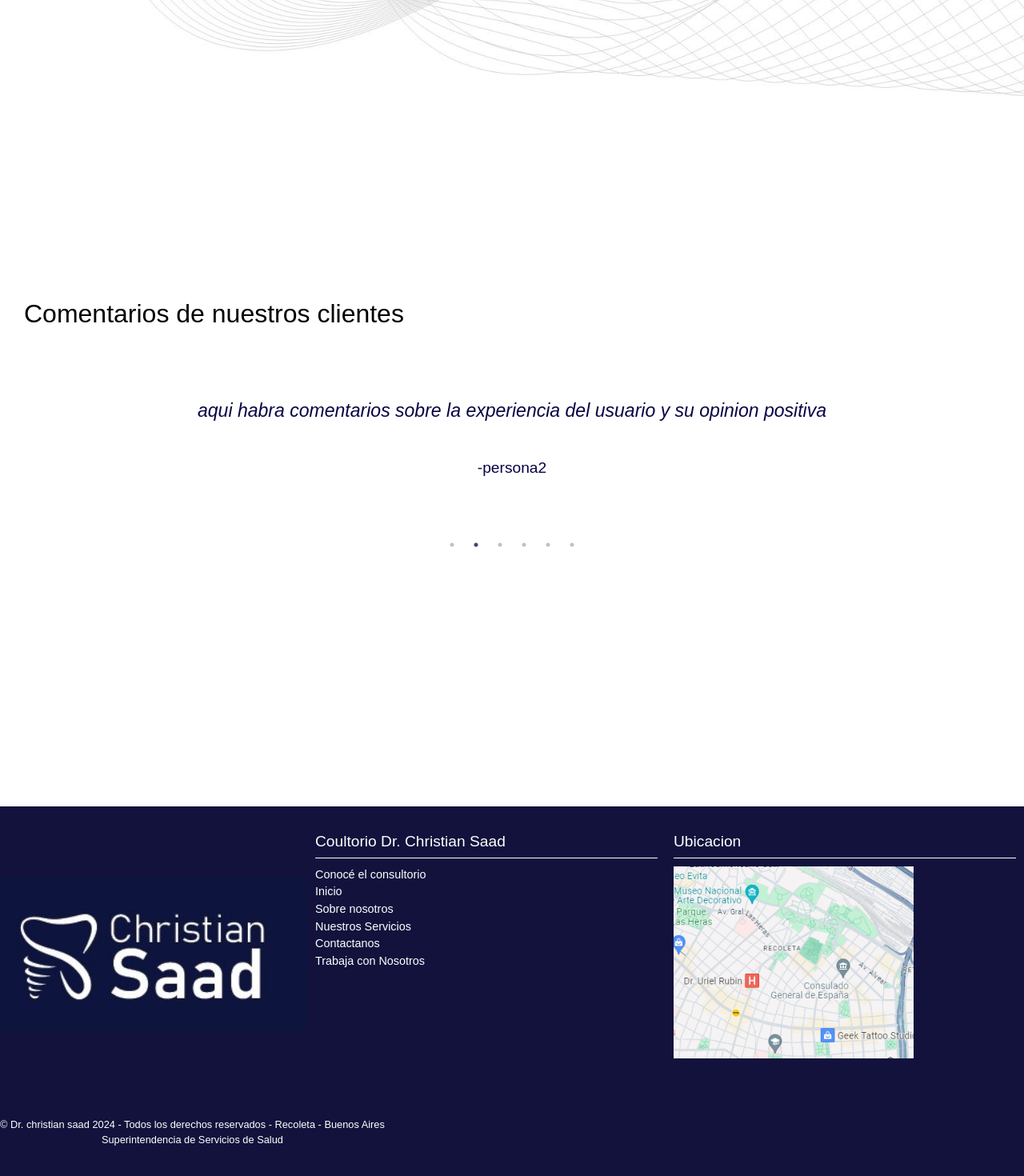
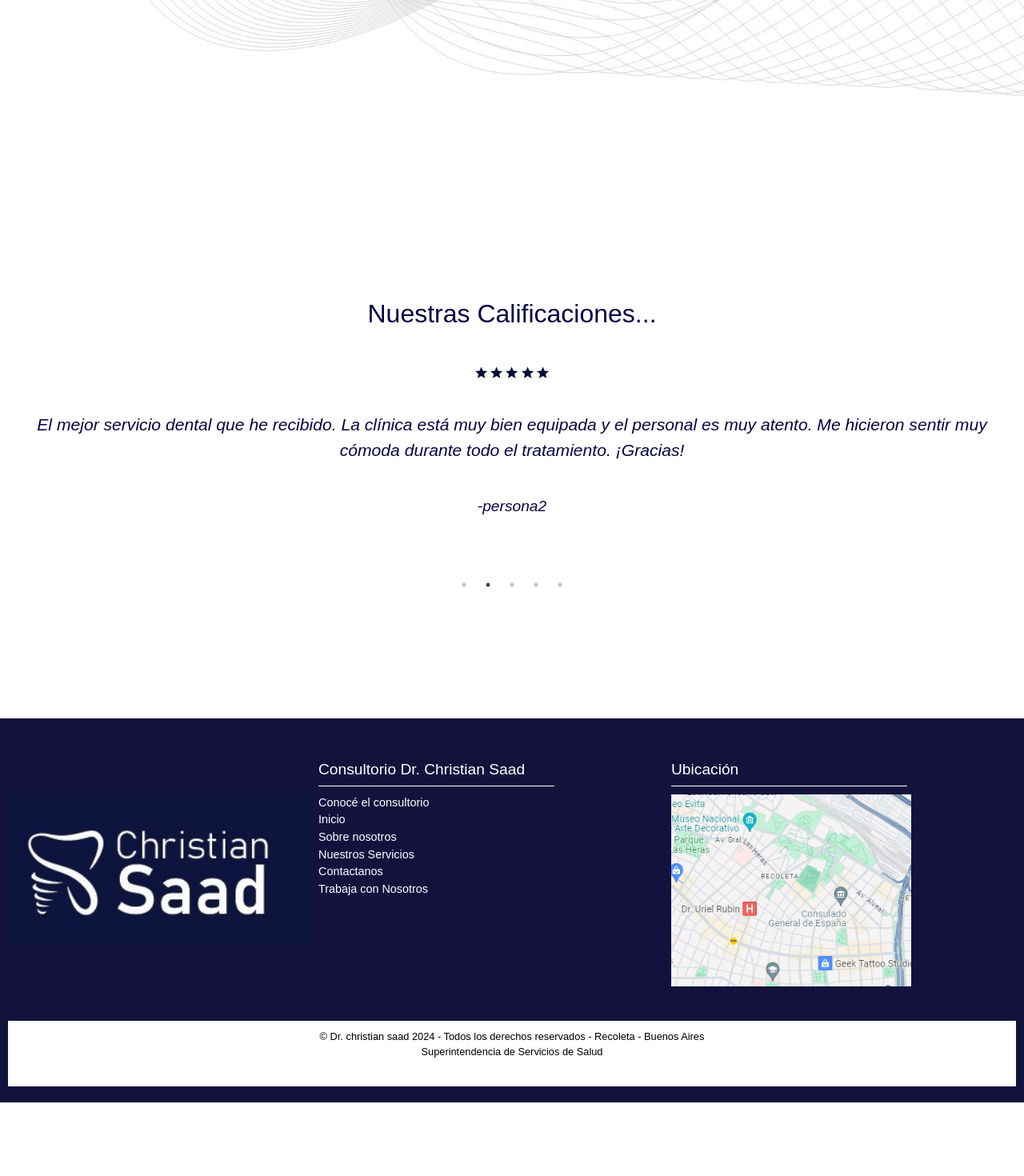
Before and after one commit to FedericoHerreraa/web-odontologia, a React (Vite) app: page / in a window 1280 px wide. Shown: the part 1322-2792 px from the top of the page at 80% size. After the commit the page ends 2700 px from the top, so only its background shows below. Built offline with nearby package versions, Linux system fonts and the light colour scheme.

Commit message:
arreglando carousel

```diff
--- a/src/components/cards/Cards.jsx
+++ b/src/components/cards/Cards.jsx
@@ -1,7 +1,7 @@
 import styles from "/src/components/cards/Cards.module.css";
 import CustomSeparator from "../custom-separator/CustomSeparator";
 import img from "./../../../img/Imagen-consultorio.jpg";
-// import { MdOutlineKeyboardDoubleArrowRight } from "react-icons/md";
+import img2 from './../../../img/relleno.jpg'
 import { ArrowRight } from "lucide-react";
 export const Cards = () => {
   return (
@@ -35,23 +35,11 @@ export const Cards = () => {
             <button className={styles.boton}>Ver más <ArrowRight size={20} strokeWidth={1.7}className={styles.icono}/></button>
           </div>
           <div className={styles.imagen1}>
-            <div>
-              <h2>tratamientos</h2>
-              <p>Ortodoncia</p>
-              <p>Odontologia</p>
-              <p>Blanqueamiento</p>
-            </div>
+
           </div>
         </div>
         <div className={styles.card}>
-          <div className={styles.imagen1}>
-            <div>
-              <h2>tratamientos</h2>
-              <p>Ortodoncia</p>
-              <p>Odontologia</p>
-              <p>Blanqueamiento</p>
-            </div>
-          </div>
+          <img src={img2} alt="" />
           <div>
             <h3>Otro titulo</h3>
             <p className={styles.texto}>
--- a/src/components/cards/Cards.module.css
+++ b/src/components/cards/Cards.module.css
@@ -39,22 +39,9 @@
   position: relative;
 }
 
-.imagen1 div {
-  width: 80%;
-  height: 75%;
-  opacity: 0;
-  visibility: hidden;
-  position: absolute;
-  padding: 10px;
-  transition: opacity 0.5s, visibility 0.5s;
-  background-color: #18143d;
-  color: white;
-}
 
-.imagen1:hover div {
-  opacity: 0.7;
-  visibility: visible;
-}
+
+
 
 .card div{
   padding: 20px;
@@ -66,14 +53,19 @@
 
 .card img {
   box-shadow: 0 4px 6px rgba(0, 0, 0, 0.1);
+  transition: all 0.2s;
+
+}
+.card img:hover{
+  transform: scale(1.1);
 }
 
 .card div h3 {
   /* color: #301277; */
   color: rgb(36, 36, 36);
-  font-size: 2em;
+  font-size: 2.1em;
   margin-bottom: 10px;
-  font-weight: 200;
+  font-weight: 100;
 }
 
 .texto {
--- a/src/components/carousel/SimpleSlider.css
+++ b/src/components/carousel/SimpleSlider.css
@@ -5,22 +5,26 @@
     margin: 0 auto;
     padding: 40px 0;
     overflow: hidden;
-    /* background-color: #08023f; */
     display: flex;
     justify-content: center;
     align-items: center;
 }
+.slick-slide div{
+  display: flex;
+  justify-content: center;
+  color: rgb(3, 8, 56)
 
+}
   .slick-slide {
     text-align: center;
     padding: 10px;
     box-sizing: border-box;
-    height: 300px;
+    height: 350px;
     font-size: larger;
-    /* background-color: rgb(6, 5, 66); */
+
   }
 .slick-dots{
-    /* background-color: rgb(6, 5, 66); */
+
     padding: 80px;
 }
 
@@ -45,13 +49,14 @@
     margin: 0;
     border-radius: 10px;
     font-style: italic;
-    font-size: larger;
+    font-size: 1.1em;
   }
 
   .slick-slide p{
     color: rgb(7, 3, 68);
+    font-style: italic;
   }
 
-  /* .slick-list{
-    background-color: rgb(58, 28, 163);
-  } */
+.slick-track{
+  background-color: white;
+}
--- a/src/components/carousel/SimpleSlider.jsx
+++ b/src/components/carousel/SimpleSlider.jsx
@@ -2,12 +2,13 @@ import "slick-carousel/slick/slick.css";
 import "slick-carousel/slick/slick-theme.css";
 import Slider from "react-slick";
 import styles from './SimpleSlider.css'
+import { IoMdStar } from "react-icons/io";
 
 const SimpleSlider = () => {
   const settings = {
     dots: true,
     infinite: true,
-    speed: 500,
+    speed: 1000,
     slidesToShow: 1,
     slidesToScroll: 1,
     autoplay: true,
@@ -20,29 +21,31 @@ const SimpleSlider = () => {
 
       <Slider {...settings}>
         <div>
-          <h3>aqui habra comentarios sobre la experiencia del usuario y su opinion positiva</h3>
+          <div className={styles.estrellas}><IoMdStar /><IoMdStar /><IoMdStar /><IoMdStar /><IoMdStar /></div>
+          <h3>Fui a este consultorio para un tratamiento de ortodoncia y no puedo estar más contenta con los resultados. Desde la primera consulta, el doctor fue muy claro sobre lo que esperaba y me explicó todo el proceso. Las instalaciones son de primera y siempre me sentí bien atendida. El personal de recepción siempre fue amable y coordinó mis citas de manera eficiente. ¡Altamente recomendable!</h3>
           <p>-persona1</p>
         </div>
         <div>
-          <h3>aqui habra comentarios sobre la experiencia del usuario y su opinion positiva</h3>
+          <div className={styles.estrellas}><IoMdStar /><IoMdStar /><IoMdStar /><IoMdStar /><IoMdStar /></div>
+          <h3>El mejor servicio dental que he recibido. La clínica está muy bien equipada y el personal es muy atento. Me hicieron sentir muy cómoda durante todo el tratamiento. ¡Gracias!</h3>
           <p>-persona2</p>
         </div>
         <div>
-          <h3>aqui habra comentarios sobre la experiencia del usuario y su opinion positiva</h3>
+          <div className={styles.estrellas}><IoMdStar /><IoMdStar /><IoMdStar /><IoMdStar /><IoMdStar /></div>
+          <h3>Estoy muy contento con mi nueva sonrisa. El equipo fue muy profesional y me dieron un trato personalizado. La clínica es moderna y muy limpia. Sin duda volveré para mis próximas revisiones</h3>
           <p>-persona3</p>
         </div>
         <div>
-          <h3>aqui habra comentarios sobre la experiencia del usuario y su opinion positiva</h3>
+          <div className={styles.estrellas}><IoMdStar /><IoMdStar /><IoMdStar /><IoMdStar /><IoMdStar /></div>
+          <h3>Excelente atención desde el momento en que entras por la puerta. El dentista es muy paciente y explica todo de manera detallada. Además, el ambiente es muy relajante. Muy recomendable</h3>
           <p>-persona4</p>
         </div>
         <div>
-          <h3>aqui habra comentarios sobre la experiencia del usuario y su opinion positiva</h3>
+          <div className={styles.estrellas}><IoMdStar /><IoMdStar /><IoMdStar /><IoMdStar /><IoMdStar /></div>
+          <h3>Fui por una limpieza y quedé impresionado con la tecnología y el cuidado del lugar. El personal es muy amable y se aseguraron de que estuviera cómodo durante todo el procedimiento. ¡Gran consultorio dental</h3>
           <p>-persona5</p>
         </div>
-        <div>
-          <h3>aqui habra comentarios sobre la experiencia del usuario y su opinion positiva</h3>
-          <p>-persona6</p>
-        </div>
+
       </Slider>
     </div>
   );
--- a/src/components/comentarios/Comentarios.jsx
+++ b/src/components/comentarios/Comentarios.jsx
@@ -4,7 +4,7 @@ import styles from './Comentarios.module.css';
 export default function Comentarios() {
     return (
         <div className={styles.container}>
-            <h3 className={styles.titulo}>Comentarios de nuestros clientes</h3>
+            <h3 className={styles.titulo}>Nuestras Calificaciones...</h3>
             <SimpleSlider/>
         </div>
     )
--- a/src/components/comentarios/Comentarios.module.css
+++ b/src/components/comentarios/Comentarios.module.css
@@ -1,10 +1,16 @@
 
 .container {
-    height: 80vh;
+    height: 70vh;
+    display: flex;
+    flex-direction: column;
+    text-align: center;
 }
 
 .titulo {
     font-size: 2em;
     margin-bottom: 20px;
     margin: 30px;
+    color: rgb(7, 3, 68);
+    font-size: xx-large;
+
 }
--- a/src/components/footer/Footer.jsx
+++ b/src/components/footer/Footer.jsx
@@ -9,7 +9,7 @@ export default function Footer() {
         <img alt="Logo" src={imgLogo}/>
       </div>
       <div className={styles.footerSection}>
-        <h3 className={styles.footerTitle}>Coultorio Dr. Christian Saad</h3>
+        <h3 className={styles.footerTitle}>Consultorio Dr. Christian Saad</h3>
         <p className={styles.footerText}>
           <a href="#" className={styles.footerLink}>Conocé el consultorio</a><br />
           <a href="#" className={styles.footerLink}>Inicio</a><br />
@@ -20,7 +20,7 @@ export default function Footer() {
         </p>
       </div>
       <div className={styles.footerSection}>
-        <h3 className={styles.footerTitle}>Ubicacion</h3>
+        <h3 className={styles.footerTitle}>Ubicación</h3>
         <p className={styles.footerText}>
           <img src={img} alt="Imagen con link a google maps" />
         </p>
--- a/src/components/footer/Footer.module.css
+++ b/src/components/footer/Footer.module.css
@@ -3,7 +3,7 @@
   background-color: rgb(18, 18, 61);
   /* background: linear-gradient(white, rgb(151, 151, 221)); */
   color: black;
-  /* padding: 20px; */
+  padding: 20px 10px;
   display: flex;
   justify-content: space-between;
   height: 60vh;
@@ -34,6 +34,7 @@
   color: white;
   border-bottom: 1px solid white;
   padding-bottom: 5px;
+  width: 70%;
 }
 
 .footerText {
@@ -46,16 +47,20 @@
 }
 
 .footerBottom {
-  color: white;
+  color: black;
   text-align: center;
   justify-content: center;
   font-size: 0.8em;
   margin-top: 20px;
+  background-color: white;
+  width: 100vw;
+  padding: 10px;
 }
 
 .footerLink {
   color: white;
   text-decoration: none;
+
 }
 
 .footerLink:hover {
```
Also changed, not shown: img/relleno.jpg (added).
